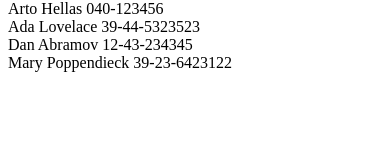
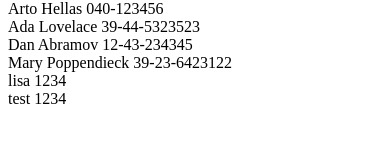
Before and after one commit to Sanseli/fullstackopen-course, a React (Create React App) app in the folder part2/phonebook/: page / in a window 390 px wide. Shown: the part 284-426 px from the top of the page. Built offline with nearby package versions, Linux system fonts and the light colour scheme; data requests are answered from the project's data file.

Commit message:
2.12: The Phonebook step7

```diff
--- a/part2/phonebook/db.json
+++ b/part2/phonebook/db.json
@@ -19,6 +19,16 @@
       "name": "Mary Poppendieck",
       "number": "39-23-6423122",
       "id": 4
+    },
+    {
+      "name": "lisa",
+      "number": "1234",
+      "id": 5
+    },
+    {
+      "name": "test",
+      "number": "1234",
+      "id": 6
     }
   ]
 }
--- a/part2/phonebook/src/App.js
+++ b/part2/phonebook/src/App.js
@@ -72,9 +72,12 @@
 				number: newNumber,
 				id: persons.length + 1,
 			}
-			setPersons(persons.concat(personObject))
-			setNewName('')
-			setNewNumber('')
+
+			axios.post('http://localhost:3001/persons', personObject).then((response) => {
+				setPersons(persons.concat(response.data))
+				setNewName('')
+				setNewNumber('')
+			})
 		}
 	}
 
```
Lines whose indentation alone changed are shown as unchanged.
